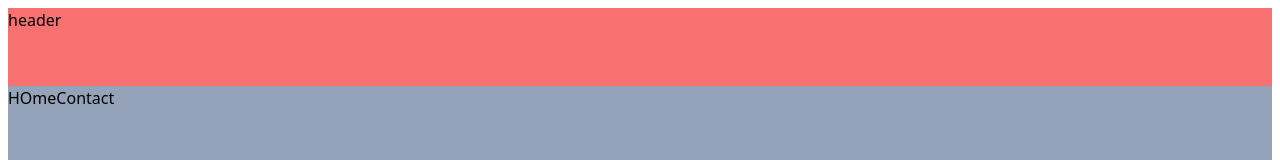
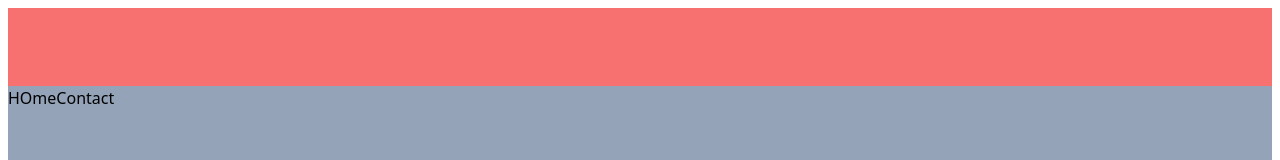
Before and after one commit to Kwonojae/AI-With-React.ts, a React (Vite) app: page / in a window 1280 px wide. Shown: the top 160 px of the page. Built offline with nearby package versions, Linux system fonts and the light colour scheme; a web font is replaced by a local one.

Commit message:
기본골격 완성

```diff
--- a/src/components/layout/Header.tsx
+++ b/src/components/layout/Header.tsx
@@ -1,7 +1,7 @@
 export default function Header() {
   return (
-    <header className=" sticky w-full h-[78px] top-0 bg-red-400">
-      <div>header</div>
+    <header className=" sticky w-full h-[78px] top-0  bg-red-400">
+      <div></div>
     </header>
   );
 }
```
